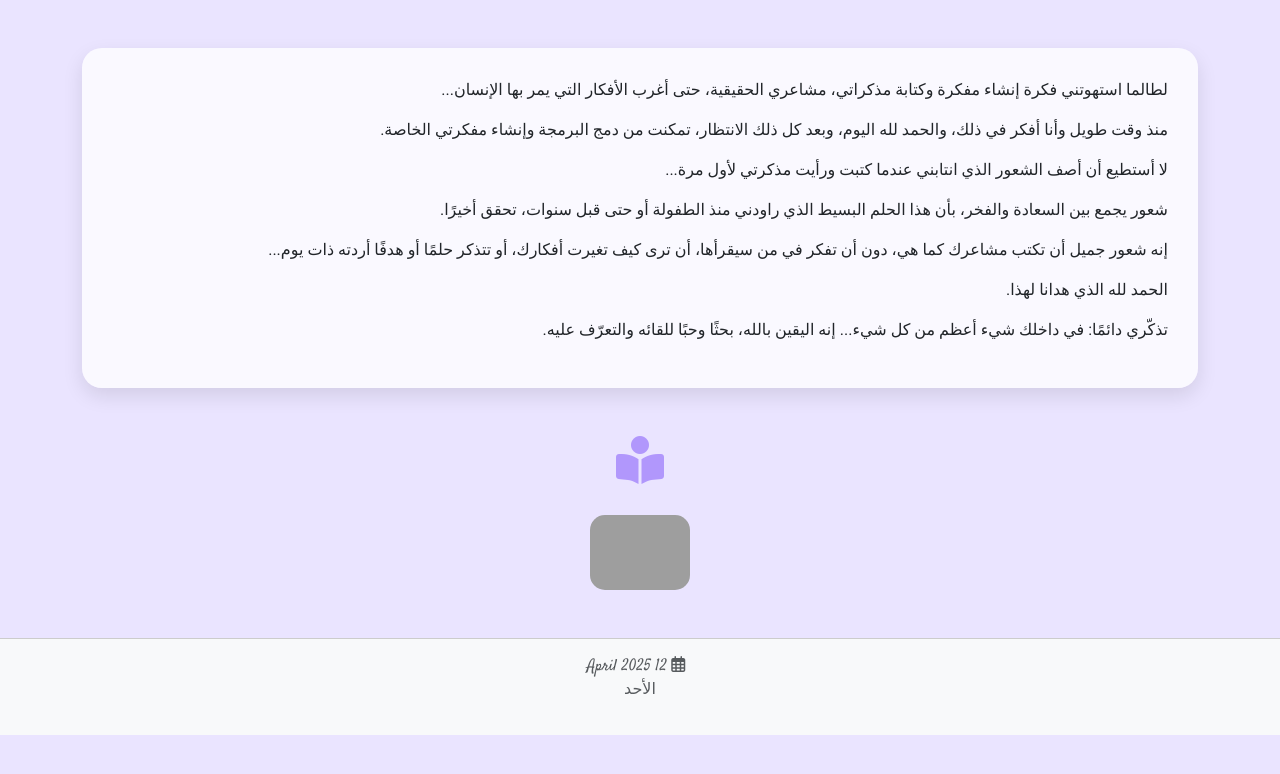
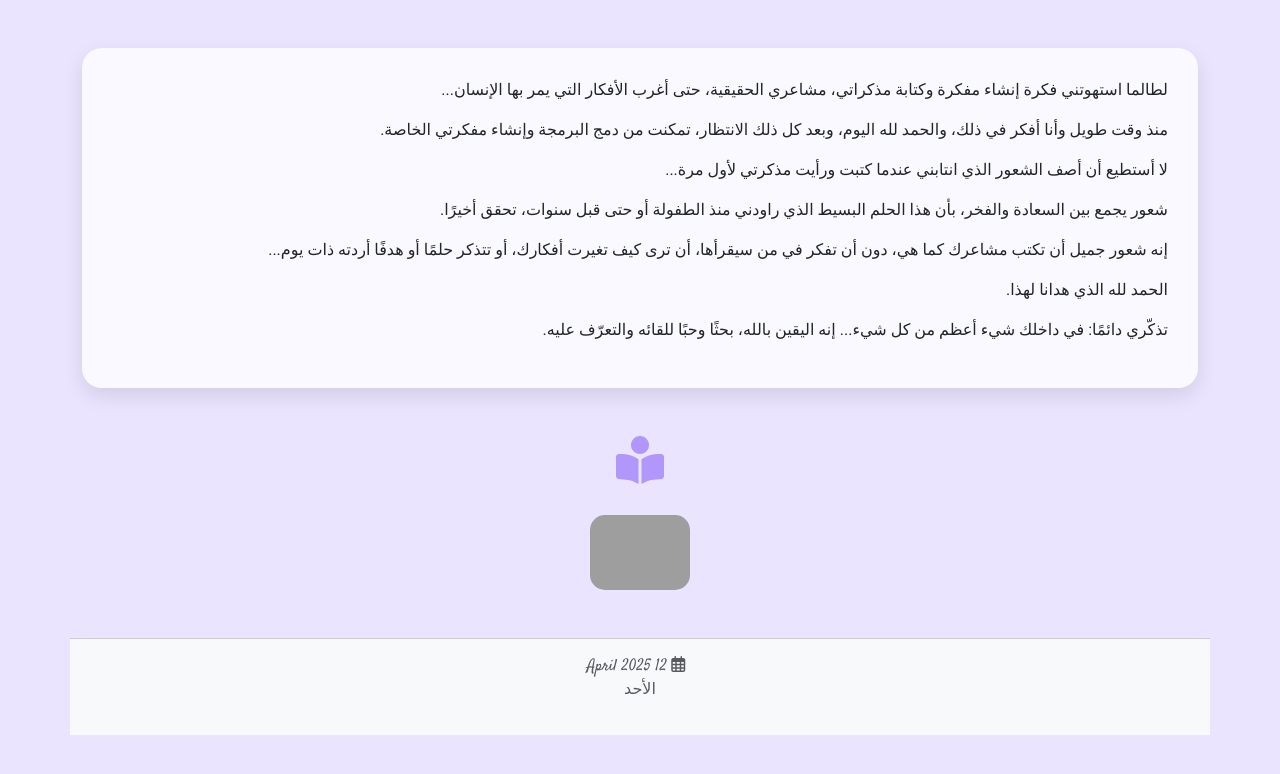
Before and after one commit to MaisSerhan/memory, a plain HTML site: page 2025/April/HTML/12memory.html in a window 1280 px wide. Drawn offline with nearby package versions, Linux system fonts and the light colour scheme; grey boxes are pictures that could not be loaded.

Commit message:
Update 12memory.html

```diff
--- a/2025/April/HTML/12memory.html
+++ b/2025/April/HTML/12memory.html
@@ -106,7 +106,7 @@
         </div>
     </main>
     <!-- Footer -->
-    <footer class="text-center mt-5 p-3 bg-light text-muted">
+    <footer class="text-center mt-5 p-3 bg-light text-muted container">
         <div>
             <i class="fa-regular fa-calendar-days me-2" dir="ltr"></i> 12 April 2025
         </div>
```
